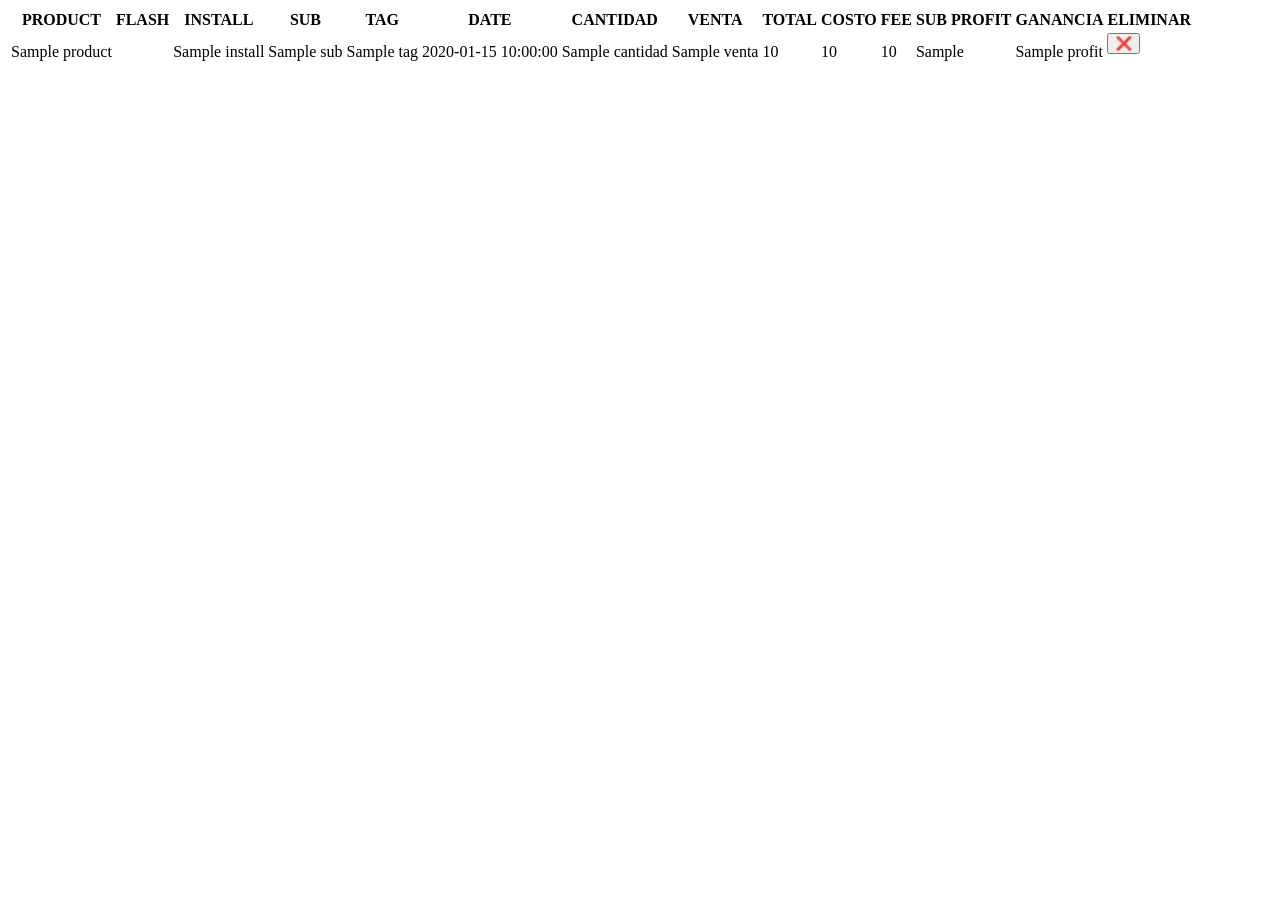
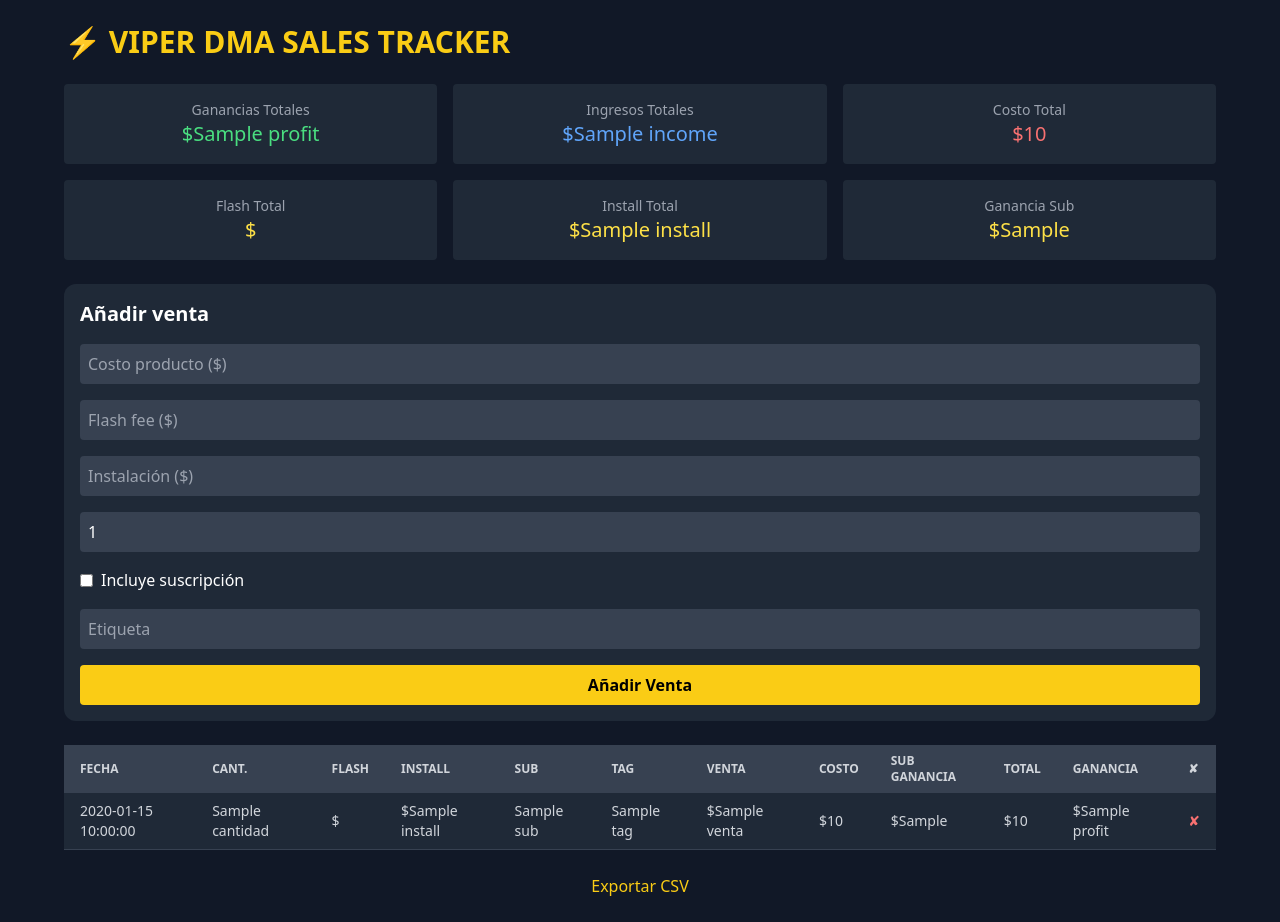
Before and after one commit to viperware92/viper-sales-tracker, a Flask app: template templates/index.html in a window 1280 px wide. Before the commit the page ends 61 px from the top, so only its background shows below. Run offline with Flask 3, Linux system fonts and the light colour scheme; the template is opened without the code that fills it: most values are stand-ins (such as "Sample title", 1, 10 or a date in 2020); some libraries are stand-ins or nearby versions.

Commit message:
Added full breakdown of profit, cost, flash, install, and sub

```diff
--- a/templates/index.html
+++ b/templates/index.html
@@ -1,44 +1,113 @@
-<table>
-  <thead>
+<!DOCTYPE html>
+<html lang="es">
+<head>
+  <meta charset="UTF-8" />
+  <title>VIPER DMA Sales Tracker</title>
+  <meta name="viewport" content="width=device-width, initial-scale=1.0" />
+  <script src="https://cdn.tailwindcss.com"></script>
+</head>
+<body class="bg-gray-900 text-white p-6">
+  <div class="max-w-6xl mx-auto space-y-6">
+    <h1 class="text-3xl font-bold text-yellow-400">⚡ VIPER DMA SALES TRACKER</h1>
+
+    <!-- Totales -->
+    <div class="grid grid-cols-2 sm:grid-cols-3 gap-4">
+      <div class="bg-gray-800 p-4 rounded text-center">
+        <p class="text-sm text-gray-400">Ganancias Totales</p>
+        <p class="text-xl text-green-400">${{ profit }}</p>
+      </div>
+      <div class="bg-gray-800 p-4 rounded text-center">
+        <p class="text-sm text-gray-400">Ingresos Totales</p>
+        <p class="text-xl text-blue-400">${{ income }}</p>
+      </div>
+      <div class="bg-gray-800 p-4 rounded text-center">
+        <p class="text-sm text-gray-400">Costo Total</p>
+        <p class="text-xl text-red-400">${{ cost }}</p>
+      </div>
+      <div class="bg-gray-800 p-4 rounded text-center">
+        <p class="text-sm text-gray-400">Flash Total</p>
+        <p class="text-xl text-yellow-300">${{ flash }}</p>
+      </div>
+      <div class="bg-gray-800 p-4 rounded text-center">
+        <p class="text-sm text-gray-400">Install Total</p>
+        <p class="text-xl text-yellow-300">${{ install }}</p>
+      </div>
+      <div class="bg-gray-800 p-4 rounded text-center">
+        <p class="text-sm text-gray-400">Ganancia Sub</p>
+        <p class="text-xl text-yellow-300">${{ sub_profit }}</p>
+      </div>
+    </div>
+
+    <!-- Formulario -->
+    <form method="POST" action="/add" class="bg-gray-800 p-4 rounded-xl space-y-4">
+      <h2 class="text-xl font-semibold text-white">Añadir venta</h2>
+
+      <input name="product" type="number" step="0.01" placeholder="Costo producto ($)" required class="w-full p-2 rounded bg-gray-700 text-white" />
+
+      <input name="flash" type="number" step="0.01" placeholder="Flash fee ($)" required class="w-full p-2 rounded bg-gray-700 text-white" />
+
+      <input name="install" type="number" step="0.01" placeholder="Instalación ($)" required class="w-full p-2 rounded bg-gray-700 text-white" />
+
+      <input name="cantidad" type="number" min="1" value="1" placeholder="Cantidad" required class="w-full p-2 rounded bg-gray-700 text-white" />
+
+      <label class="inline-flex items-center">
+        <input name="sub" type="checkbox" class="mr-2">
+        Incluye suscripción
+      </label>
+
+      <input name="tag" type="text" placeholder="Etiqueta" class="w-full p-2 rounded bg-gray-700 text-white" />
+
+      <button type="submit" class="bg-yellow-400 hover:bg-yellow-500 text-black w-full py-2 rounded font-semibold">Añadir Venta</button>
+    </form>
+
+    <!-- Tabla de ventas -->
+    <div class="overflow-x-auto mt-6">
+      <table class="w-full text-sm text-left text-gray-300">
+        <thead class="bg-gray-700 text-xs uppercase">
           <tr>
-      <th>PRODUCT</th>
-      <th>FLASH</th>
-      <th>INSTALL</th>
-      <th>SUB</th>
-      <th>TAG</th>
-      <th>DATE</th>
-      <th>CANTIDAD</th>
-      <th>VENTA</th>
-      <th>TOTAL</th>
-      <th>COSTO</th>
-      <th>FEE</th>
-      <th>SUB PROFIT</th>
-      <th>GANANCIA</th>
-      <th>ELIMINAR</th>
+            <th class="px-4 py-2">Fecha</th>
+            <th class="px-4 py-2">Cant.</th>
+            <th class="px-4 py-2">Flash</th>
+            <th class="px-4 py-2">Install</th>
+            <th class="px-4 py-2">Sub</th>
+            <th class="px-4 py-2">Tag</th>
+            <th class="px-4 py-2">Venta</th>
+            <th class="px-4 py-2">Costo</th>
+            <th class="px-4 py-2">Sub Ganancia</th>
+            <th class="px-4 py-2">Total</th>
+            <th class="px-4 py-2">Ganancia</th>
+            <th class="px-4 py-2">✘</th>
           </tr>
         </thead>
         <tbody>
           {% for s in sales %}
-    <tr>
-      <td>{{ s.product }}</td>
-      <td>{{ s.flash }}</td>
-      <td>{{ s.install }}</td>
-      <td>{{ s.sub }}</td>
-      <td>{{ s.tag }}</td>
-      <td>{{ s.timestamp }}</td>
-      <td>{{ s.cantidad }}</td>
-      <td>{{ s.venta }}</td>
-      <td>{{ s.total }}</td>
-      <td>{{ s.cost }}</td>
-      <td>{{ s.fee }}</td>
-      <td>{{ s.ganancia_sub }}</td>
-      <td>{{ s.profit }}</td>
-      <td>
-        <form action="/delete/{{ loop.index0 }}" method="POST">
-          <button class="delete-btn" type="submit">❌</button>
+          <tr class="bg-gray-800 border-b border-gray-700">
+            <td class="px-4 py-2">{{ s.timestamp }}</td>
+            <td class="px-4 py-2">{{ s.cantidad }}</td>
+            <td class="px-4 py-2">${{ s.flash }}</td>
+            <td class="px-4 py-2">${{ s.install }}</td>
+            <td class="px-4 py-2">{{ s.sub }}</td>
+            <td class="px-4 py-2">{{ s.tag }}</td>
+            <td class="px-4 py-2">${{ s.venta }}</td>
+            <td class="px-4 py-2">${{ s.cost }}</td>
+            <td class="px-4 py-2">${{ s.ganancia_sub }}</td>
+            <td class="px-4 py-2">${{ s.total }}</td>
+            <td class="px-4 py-2">${{ s.profit }}</td>
+            <td class="px-4 py-2">
+              <form method="POST" action="/delete/{{ loop.index0 }}">
+                <button class="text-red-400 hover:text-red-600">✘</button>
               </form>
             </td>
           </tr>
           {% endfor %}
         </tbody>
       </table>
+    </div>
+
+    <!-- Export -->
+    <div class="text-center mt-6">
+      <a href="/export" class="text-yellow-400 hover:underline">Exportar CSV</a>
+    </div>
+  </div>
+</body>
+</html>
```
Lines whose indentation alone changed are shown as unchanged.
